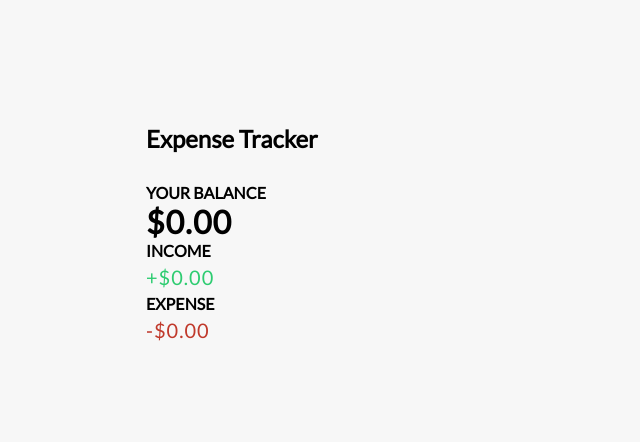
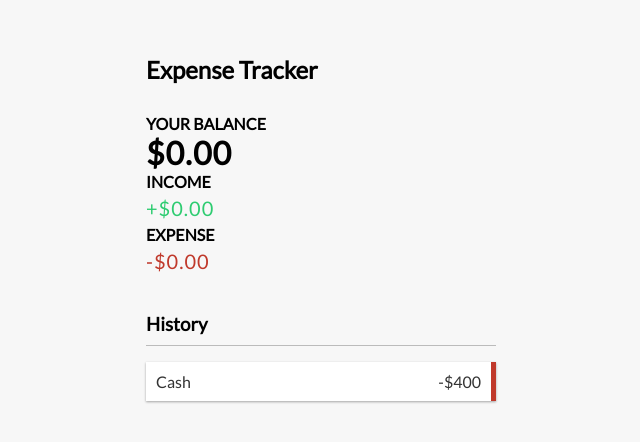
Before and after one commit to rogan-templer/expense-tracker, a React (Create React App) app: page / in a window 1280 px wide. Shown: the part 162-604 px from the top of the page, without its empty margins (319-959 px from the left). Built offline with nearby package versions, Linux system fonts and the light colour scheme.

Commit message:
transaction list component created

```diff
--- a/src/App.js
+++ b/src/App.js
@@ -3,6 +3,7 @@
 import Header from "./components/Header";
 import Balance from "./components/Balance";
 import IncomeExpenses from "./components/IncomeExpenses";
+import TransactionList from "./components/TransactionList";
 
 function App() {
   return (
@@ -11,6 +12,7 @@
       <div className="container">
         <Balance />
         <IncomeExpenses />
+        <TransactionList />
       </div>
     </div>
   );
--- /dev/null
+++ b/src/components/TransactionList.jsx
@@ -0,0 +1,17 @@
+import React from "react";
+
+function TransactionList() {
+  return (
+    <>
+      <h3>History</h3>
+      <ul id="list" class="list">
+        <li class="minus">
+          Cash <span>-$400</span>
+          <button class="delete-btn">x</button>
+        </li>
+      </ul>
+    </>
+  );
+}
+
+export default TransactionList;
```
